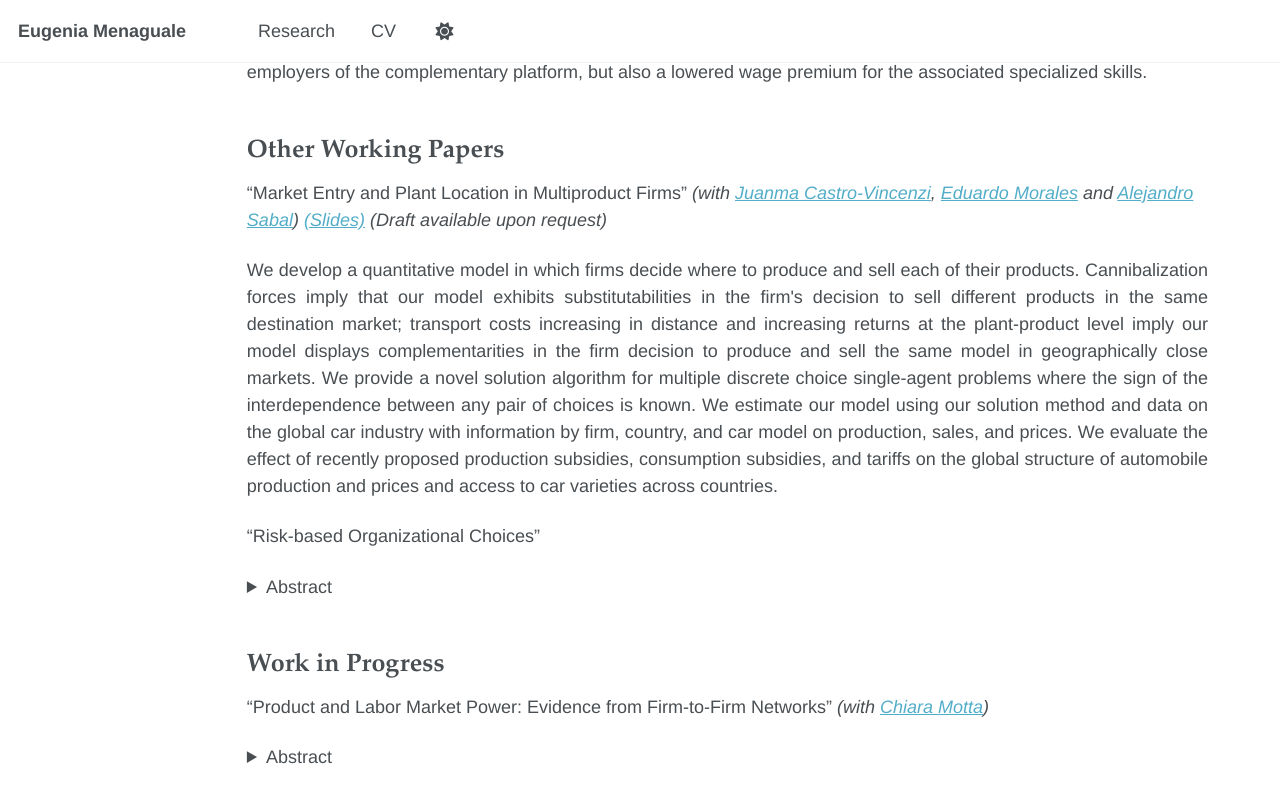
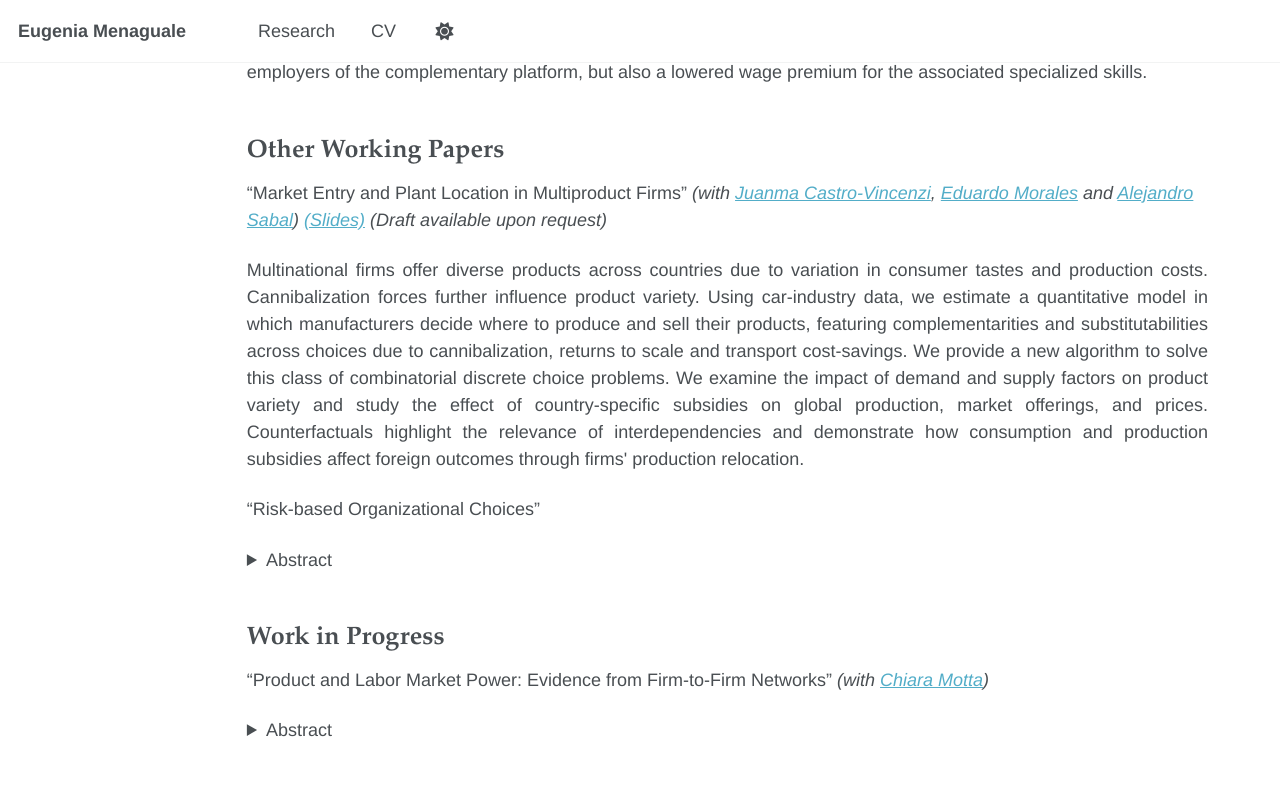
Before and after one commit to eumena/eumena.github.io, a Jekyll site: the page built from _pages/research.md, in a window 1280 px wide and 900 px high, scrolled down 617 px. Shown: the top 803 px of the window. Built offline with Jekyll 4.4.1, drawn with Linux system fonts in a browser that asks for light colours; a script that is not in the unit is left out.

Commit message:
update cmms

```diff
--- a/_pages/research.md
+++ b/_pages/research.md
@@ -22,7 +22,7 @@ Technological change is the key driver of sustained economic growth, but new ide
 *(with [Juanma Castro-Vincenzi](https://www.castrovincenzi.com), [Eduardo Morales](https://sites.google.com/site/edumoralescasado/) and [Alejandro Sabal](https://www.sabalalejandro.com))* [*(Slides)*](/files/cmms.pdf) *(Draft available upon request)*
 
 <p style="text-align: justify;">
-We develop a quantitative model in which firms decide where to produce and sell each of their products. Cannibalization forces imply that our model exhibits substitutabilities in the firm's decision to sell different products in the same destination market; transport costs increasing in distance and increasing returns at the plant-product level imply our model displays complementarities in the firm decision to produce and sell the same model in geographically close markets. We provide a novel solution algorithm for multiple discrete choice single-agent problems where the sign of the interdependence between any pair of choices is known. We estimate our model using our solution method and data on the global car industry with information by firm, country, and car model on production, sales, and prices. We evaluate the effect of recently proposed production subsidies, consumption subsidies, and tariffs on the global structure of automobile production and prices and access to car varieties across countries.
+Multinational firms offer diverse products across countries due to variation in consumer tastes and production costs. Cannibalization forces further influence product variety. Using car-industry data, we estimate a quantitative model in which manufacturers decide where to produce and sell their products, featuring complementarities and substitutabilities across choices due to cannibalization, returns to scale and transport cost-savings. We provide a new algorithm to solve this class of combinatorial discrete choice problems. We examine the impact of demand and supply factors on product variety and study the effect of country-specific subsidies on global production, market offerings, and prices. Counterfactuals highlight the relevance of interdependencies and demonstrate how consumption and production subsidies affect foreign outcomes through firms' production relocation.
 </p>
 
 
```
